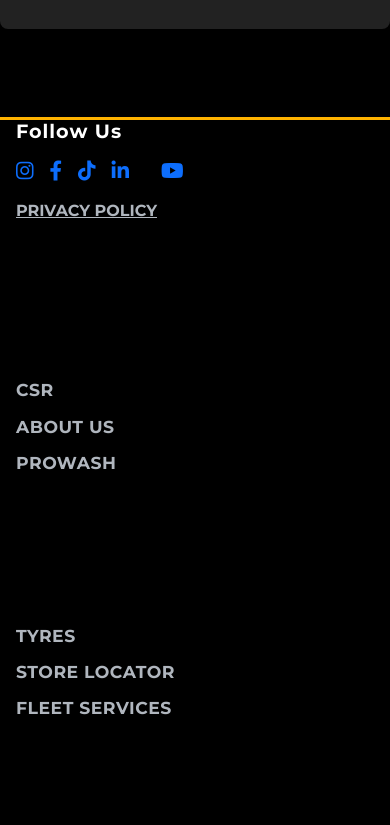
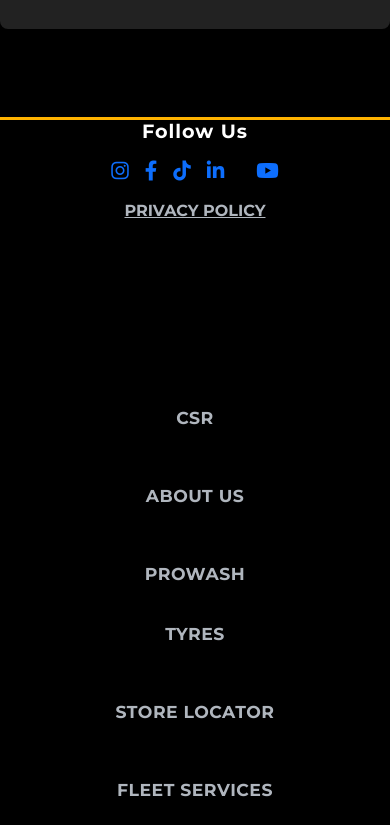
Before and after one commit to lordhusnain/car-care, a plain HTML site: page index.html in a window 390 px wide. Shown: the part 1878-2703 px from the top of the page. Drawn offline with nearby package versions, Linux system fonts and the light colour scheme.

Commit message:
footer updated

```diff
--- a/assets/styles.css
+++ b/assets/styles.css
@@ -1,3 +1,40 @@
+@media (max-width: 576px) {
+    /* ...existing code... */
+    .footer-links > div {
+        margin: 0 !important;
+        padding: 0 !important;
+    }
+    .footer-links a {
+        margin: 0 !important;
+        padding: 0.25rem 0 !important;
+        display: block;
+    }
+}
+/* Responsive footer styles */
+@media (max-width: 576px) {
+    .footer-top {
+        flex-direction: column !important;
+        align-items: center !important;
+        gap: 1.5rem !important;
+        text-align: center;
+    }
+    .footer-links {
+        flex-direction: column !important;
+        align-items: center !important;
+        gap: 1rem !important;
+        margin-top: 1rem;
+    }
+    .footer-social {
+        width: 100%;
+        margin-bottom: 1rem;
+    }
+    .footer-links > div {
+        margin-bottom: 0.5rem;
+    }
+    .footer-icons {
+        justify-content: center !important;
+    }
+}
 /* Custom 2s fade for Bootstrap carousel */
 .carousel.carousel-fade .carousel-item {
     transition-property: opacity;
```
